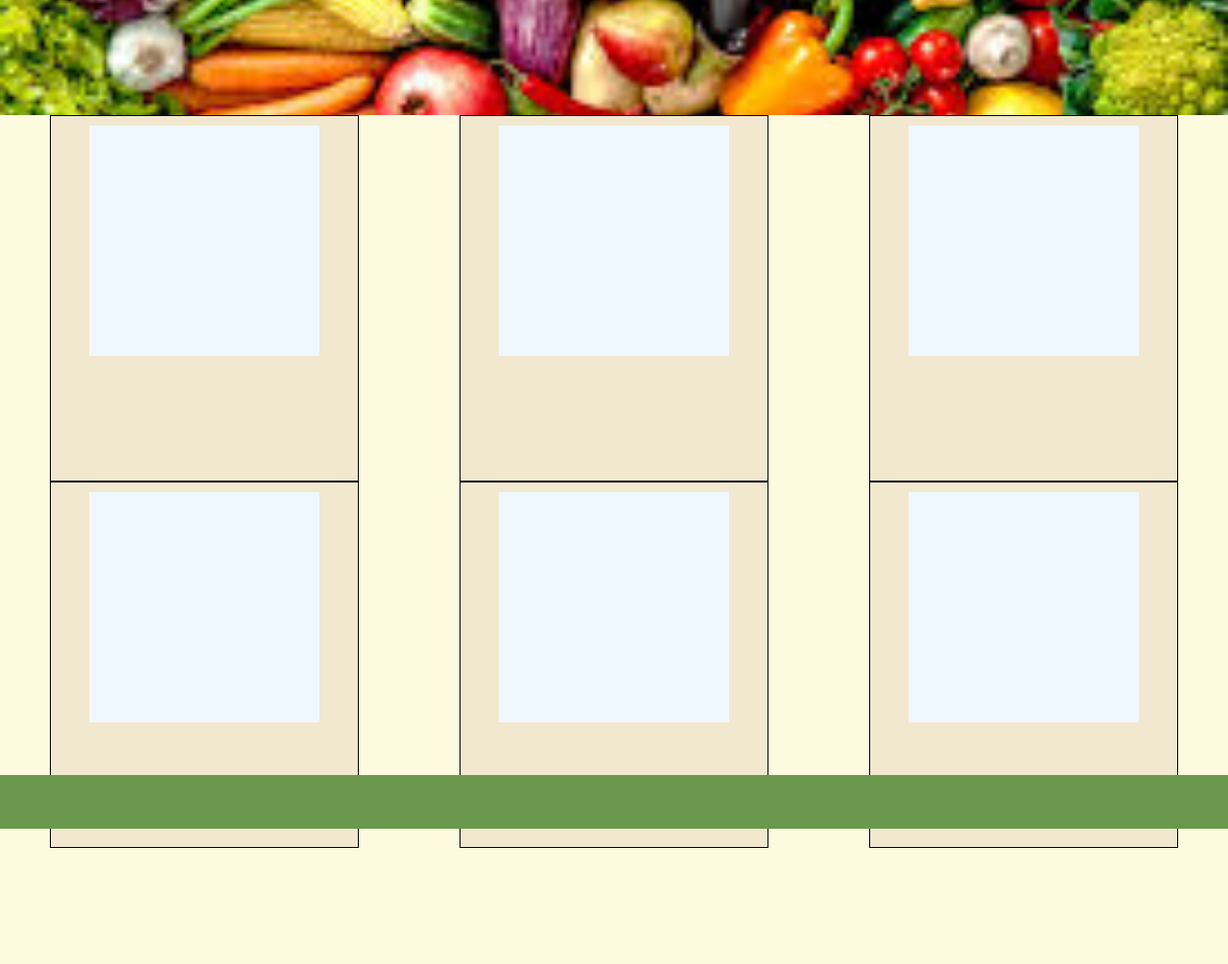
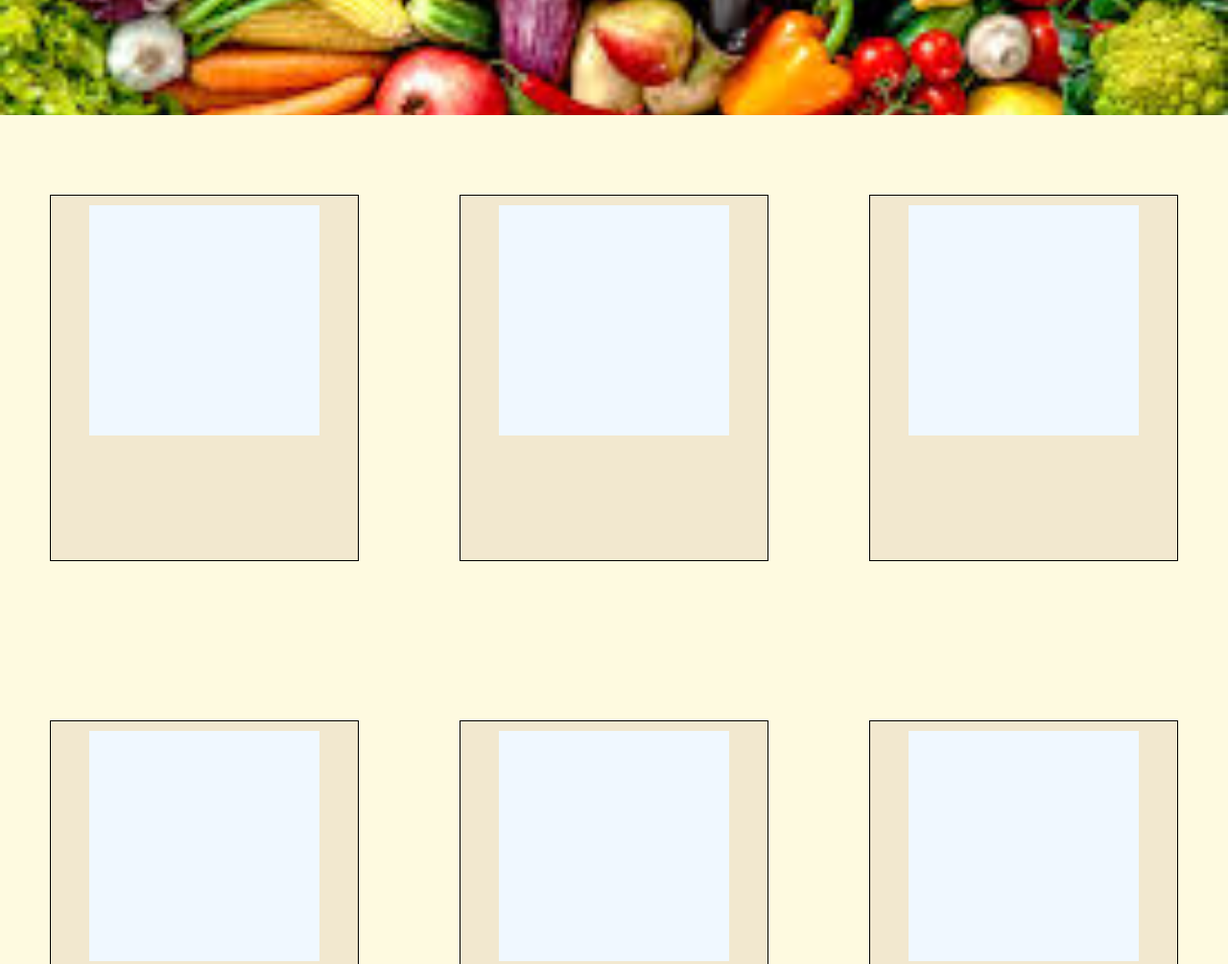
Before and after one commit to nahuel0008/Tienda-de-productos, a plain HTML site: page index.html in a window 1280 px wide. Shown: the part 380-1385 px from the top of the page at 96% size. Before the commit the page ends 1264 px from the top, so only its background shows below. Drawn offline with Linux system fonts and the light colour scheme.

Commit message:
arregl algunos problemas y enprolijo todo

```diff
--- a/index.html
+++ b/index.html
@@ -7,6 +7,7 @@
     <link href="style.css" rel="stylesheet">
 </head>
 <body>
+    <div id="body">
         <div id="head">
 
         </div>
@@ -16,7 +17,7 @@
 
                 </div>
             </div>
-        <div id="body">
+            <div id="main">
                 <div class="card">
                     <div class="img">
 
@@ -53,5 +54,6 @@
 
             </div>
         </div>
+    </div>
 </body>
 </html>
--- a/style.css
+++ b/style.css
@@ -17,8 +17,7 @@
     width: 100%;
     height: 500px;
 }
-#body{
-
+#main{
     height: 86%;
     width: 100%;
     display: grid;
@@ -26,7 +25,7 @@
 }
 #corp{
     width: 100%;
-    height: 100vh;
+    height: 85%;
 
     display: flex;
     align-content: space-between;
@@ -62,3 +61,8 @@ body{
     background-color: aliceblue;
     margin: 10px auto 0 auto;
 }
+#body{
+    display: flex;
+    width: 100%;
+    height: 1500px;
+}
```
Lines whose indentation alone changed are shown as unchanged.
